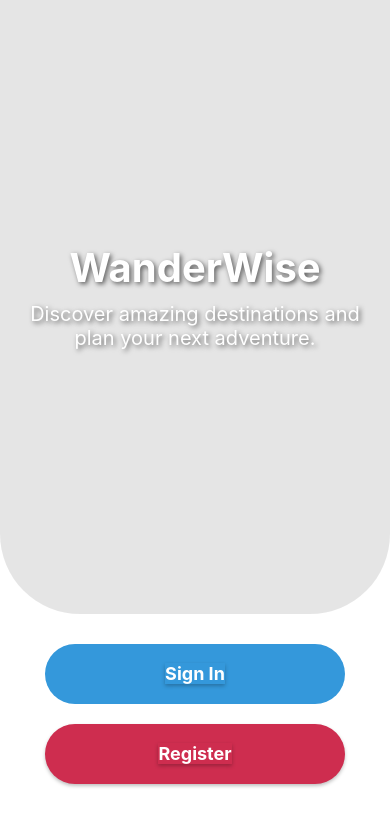
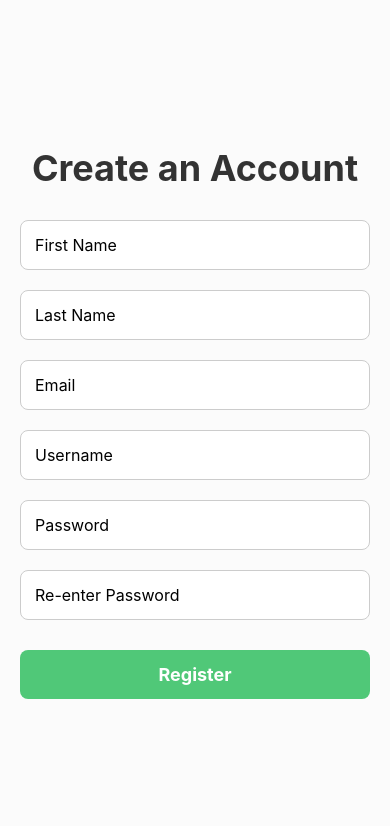
Before and after one commit to ashok159/WanderWise-Frontend, a React Native app: screen /Register in a window 390 px wide. Shown: the top 826 px of the page. Built offline with nearby package versions, Linux system fonts and the light colour scheme.

Commit message:
adding register page

```diff
--- a/App.js
+++ b/App.js
@@ -2,6 +2,7 @@ import React from 'react';
 import { NavigationContainer } from '@react-navigation/native';
 import { createStackNavigator } from '@react-navigation/stack';
 import Home from './screens/home';
+import Register from './screens/register';
 
 
 const Stack = createStackNavigator();
@@ -15,6 +16,11 @@ export default function App() {
           component={Home}
           options={{ headerShown: false }}
         />
+        <Stack.Screen
+          name="Register"
+          component={Register}
+          options={{ headerShown: false }}
+        />
       </Stack.Navigator>
     </NavigationContainer>
   );
--- a/app.json
+++ b/app.json
@@ -25,6 +25,17 @@
     },
     "web": {
       "favicon": "./assets/favicon.png"
+    },
+    "extra": {
+      "eas": {
+        "projectId": "2b710ab7-3a11-4fee-aa9e-19276d2a3009"
+      }
+    },
+    "runtimeVersion": {
+      "policy": "appVersion"
+    },
+    "updates": {
+      "url": "https://u.expo.dev/2b710ab7-3a11-4fee-aa9e-19276d2a3009"
     }
   }
 }
--- /dev/null
+++ b/firebase_config.js
@@ -0,0 +1,28 @@
+import { initializeApp } from "firebase/app";
+// import { getAnalytics } from "firebase/analytics";
+import { initializeAuth, getReactNativePersistence } from 'firebase/auth';
+import { getFirestore } from 'firebase/firestore';
+// TODO: Add SDKs for Firebase products that you want to use
+// https://firebase.google.com/docs/web/setup#available-libraries
+import ReactNativeAsyncStorage from '@react-native-async-storage/async-storage';
+import {getStorage} from 'firebase/storage';
+
+const firebaseConfig = {
+  apiKey: "AIzaSyD8shOB-dL4kxBD_PTXGw6xxUn-Ohfkoew",
+  authDomain: "wanderwise-896f5.firebaseapp.com",
+  projectId: "wanderwise-896f5",
+  storageBucket: "wanderwise-896f5.appspot.com",
+  messagingSenderId: "172009442176",
+  appId: "1:172009442176:web:c0e019364d7fc62a0e4f65",
+  measurementId: "G-2YT560JGBS"
+};
+
+// Initialize Firebase
+const app = initializeApp(firebaseConfig);
+const auth = initializeAuth(app, {
+  persistence: getReactNativePersistence(ReactNativeAsyncStorage)
+});
+const db = getFirestore(app);
+const storage = getStorage(app);
+// const analytics = getAnalytics(app);
+export { auth, db, storage };
--- a/package.json
+++ b/package.json
@@ -9,10 +9,14 @@
     "web": "expo start --web"
   },
   "dependencies": {
+    "@react-native-async-storage/async-storage": "1.18.2",
     "@react-navigation/native": "^6.1.9",
     "@react-navigation/stack": "^6.3.20",
+    "axios": "^1.6.2",
     "expo": "~49.0.15",
     "expo-status-bar": "~1.6.0",
+    "expo-updates": "~0.18.17",
+    "firebase": "^10.7.1",
     "react": "18.2.0",
     "react-native": "0.72.6"
   },
--- /dev/null
+++ b/screens/register.js
@@ -0,0 +1,205 @@
+import React, { useState } from 'react';
+import { View, Text, TextInput, TouchableOpacity, StyleSheet, ImageBackground, Alert} from 'react-native';
+import { createUserWithEmailAndPassword } from 'firebase/auth';
+import { doc, setDoc, getDoc } from 'firebase/firestore';
+import { db, auth } from '../firebase_config';
+import axios from 'axios';
+
+export default function Register({ navigation }) {
+  const [email, setEmail] = useState('');
+  const [username, setUsername] = useState('');
+  const [password, setPassword] = useState('');
+  const [reenterPassword, setReenterPassword] = useState('');
+  const [firstName, setFirstName] = useState('');
+  const [lastName, setLastName] = useState('');
+
+  const checkExistingUsername = async (username) => {
+    try {
+      // const url = `http://${Platform.OS === "ios" ? "localhost" : "10.0.2.2"}:8000/check_username/${username}/`;
+      const url = `https://ashok159.pythonanywhere.com/check_username/${username}/`;
+      const response = await axios.get(url);
+      const existing_username = response.data.username;
+      console.log(existing_username);
+
+      if (existing_username === null) {
+        return false;
+      }
+      else {
+        return true;
+      }
+    }
+    catch (e) {
+      console.log(e);
+    }
+  };
+
+  const createUserInDjango = async (username, email) => {
+    try {
+      // const url = `http://${Platform.OS === "ios" ? "localhost" : "10.0.2.2"}:8000/api/users/`;
+      const url = `https://ashok159.pythonanywhere.com/api/users/`;
+      const newUser = {
+        username: username,
+        email: email,
+      }
+      const response = await axios.post(url, newUser);
+      console.log('User added to Django');
+      console.log(response.data);
+    }
+    catch (e) {
+      console.log(e);
+    }
+  }
+
+  const handleRegister = async () => {
+    if (password !== reenterPassword) {
+      Alert.alert('Error', 'Passwords do not match');
+      return;
+    }
+    else if (email == '' || username == '' || password == '' || reenterPassword == '') {
+      Alert.alert('Error', 'Please fill in all fields');
+      return;
+    }
+    else if (await checkExistingUsername(username) === true) {
+      Alert.alert('Error', 'Username already exists');
+      return;
+    }
+    createUserWithEmailAndPassword(auth, email, password).then(async (userCredential) => {
+      // Signed in
+      const user = userCredential.user;
+      const userID = user.uid;
+      //add to firestore
+      setDoc(doc(db, "User Profiles", userID), {
+        firstName: firstName,
+        lastName: lastName,
+        email: email,
+        username: username,
+        followers: [],
+        followings: [],
+        favLocations:[]
+      }).catch((error) => {
+        console.log(error);
+      })
+
+      const usernameDocRef = doc(db, "Usernames", "All Users");
+      const usernameDocSnapshot = await getDoc(usernameDocRef);
+      const existingUsernameObj = usernameDocSnapshot.data().userNameToId || {};
+
+      const usernameUpperCase = username.toLocaleUpperCase()
+      console.log(usernameUpperCase)
+      existingUsernameObj[usernameUpperCase] = userID
+      try{
+        await setDoc(usernameDocRef, {
+          userNameToId: existingUsernameObj
+        })
+      }catch(e){
+        consolel.log("userNameToId not updated: ", e)
+      }
+
+      await createUserInDjango(username, email);
+
+      console.log('User: ' + user + ' created successfully');
+      navigation.navigate('Login');
+    }).catch((error) => {
+      const errorCode = error.code;
+      const errorMessage = error.message;
+      console.log('Error: ' + errorMessage);
+      Alert.alert('Error creating account!');
+    })
+  }
+
+  return (
+    <ImageBackground
+      source={require('wanderwise-frontend/images/travel5.jpg')}
+      style={styles.backgroundImage}
+    >
+      <View style={styles.container}>
+        <Text style={styles.title}>Create an Account</Text>
+        <TextInput
+          placeholder="First Name"
+          value={firstName}
+          onChangeText={setFirstName}
+          style={styles.input}
+        />
+        <TextInput
+          placeholder="Last Name"
+          value={lastName}
+          onChangeText={setLastName}
+          style={styles.input}
+        />
+        <TextInput
+          placeholder="Email"
+          value={email}
+          onChangeText={setEmail}
+          style={styles.input}
+        />
+        <TextInput
+          placeholder="Username"
+          value={username}
+          onChangeText={setUsername}
+          style={styles.input}
+        />
+        <TextInput
+          placeholder="Password"
+          value={password}
+          onChangeText={setPassword}
+          secureTextEntry={true}
+          style={styles.input}
+        />
+        <TextInput
+          placeholder="Re-enter Password"
+          value={reenterPassword}
+          onChangeText={setReenterPassword}
+          secureTextEntry={true}
+          style={styles.input}
+        />
+        <TouchableOpacity onPress={handleRegister} style={styles.registerButton}>
+          <Text style={styles.registerButtonText}>Register</Text>
+        </TouchableOpacity>
+      </View>
+    </ImageBackground>
+  );
+}
+
+const styles = StyleSheet.create({
+  backgroundImage: {
+    flex: 1,
+    resizeMode: 'cover',
+    justifyContent: 'center',
+  },
+  container: {
+    flex: 1,
+    alignItems: 'center',
+    justifyContent: 'center',
+    backgroundColor: 'rgba(255, 255, 255, 0.7)',
+    padding: 20,
+  },
+  title: {
+    fontSize: 36,
+    fontWeight: 'bold',
+    marginBottom: 30,
+    color: '#333',
+  },
+  input: {
+    borderWidth: 1,
+    borderColor: '#ccc',
+    borderRadius: 8,
+    padding: 14,
+    width: '100%',
+    marginBottom: 20,
+    fontSize: 16,
+    backgroundColor: 'white',
+  },
+  registerButton: {
+    backgroundColor: '#50c878',
+    borderRadius: 8,
+    width: '100%',
+    padding: 14,
+    alignItems: 'center',
+    marginTop: 10,
+  },
+  registerButtonText: {
+    color: 'white',
+    fontWeight: 'bold',
+    fontSize: 18,
+  },
+});
```
Also changed, not shown: images/travel5.jpg (added), 1 other file (tests, documents, lock files or other folders).
